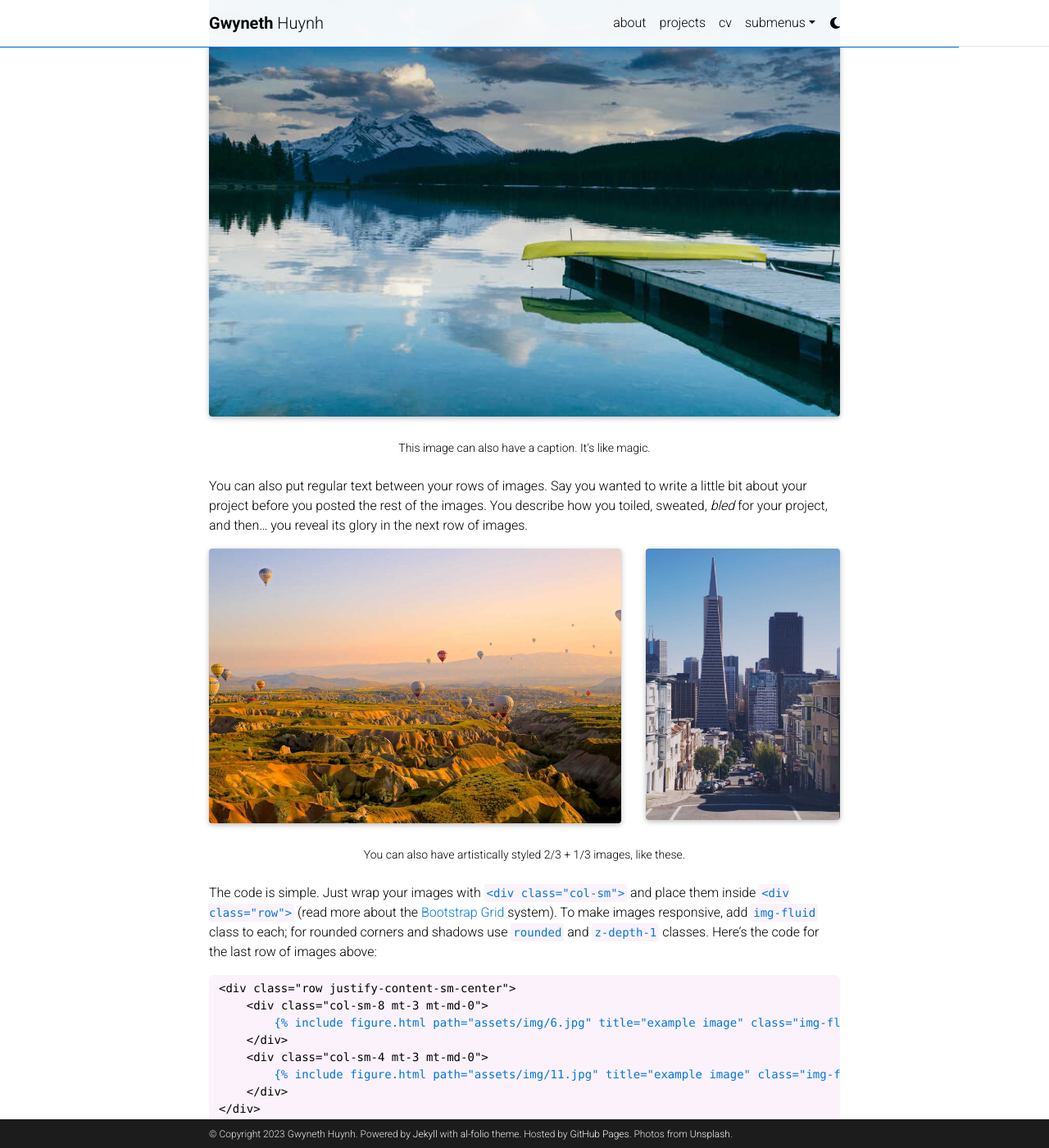
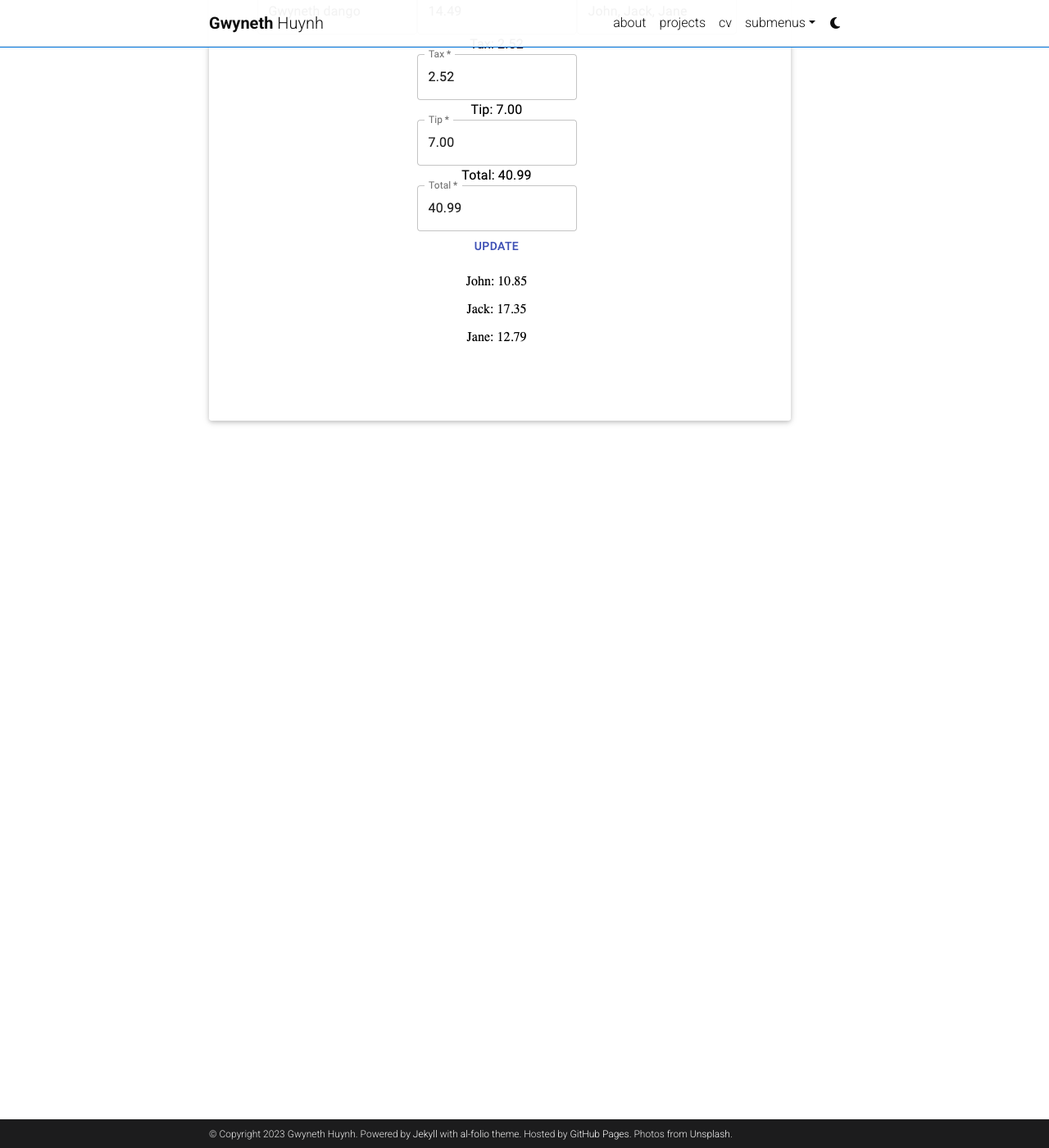
Before and after one commit to gwynethhuynh/gwynethhuynh.github.io, a Jekyll site: the page built from _projects/2_project.md, in a window 1280 px wide and 1400 px high, scrolled down 583 px. Shown: the whole window at 82% size. Built offline with Jekyll 4.4.1, drawn with Linux system fonts in a browser that asks for light colours; comment, search, counter and statistics services are not loaded; a style sheet for code colours, icons or effects is not loaded; some of the changed text lies outside the part shown.

Commit message:
Update splitit and distributed file system project pages

````diff
--- a/_projects/2_project.md
+++ b/_projects/2_project.md
@@ -5,66 +5,13 @@
 img: assets/img/bill-stock.jpeg
 importance: 2
 category: work
-giscus_comments: true
+giscus_comments: false
 ---
 
 Splitit is a web application using React and Django that allows groups to split restaurant bills according to the amount each person owes. I integrated Google Cloud Vision API to parse receipt images into an itemized total. I also designed a RESTful backend server, enabling receipt information to be stored persistently in an online database.
 
 <div class="row">
     <div class="col-sm mt-3 mt-md-0">
-        {% include figure.html path="assets/img/1.jpg" title="example image" class="img-fluid rounded z-depth-1" %}
-    </div>
-    <div class="col-sm mt-3 mt-md-0">
-        {% include figure.html path="assets/img/3.jpg" title="example image" class="img-fluid rounded z-depth-1" %}
-    </div>
-    <div class="col-sm mt-3 mt-md-0">
-        {% include figure.html path="assets/img/5.jpg" title="example image" class="img-fluid rounded z-depth-1" %}
+        {% include figure.html path="assets/img/splitit.png" title="example image" class="img-fluid rounded z-depth-1" %}
     </div>
 </div>
-<div class="caption">
-    Caption photos easily. On the left, a road goes through a tunnel. Middle, leaves artistically fall in a hipster photoshoot. Right, in another hipster photoshoot, a lumberjack grasps a handful of pine needles.
-</div>
-<div class="row">
-    <div class="col-sm mt-3 mt-md-0">
-        {% include figure.html path="assets/img/5.jpg" title="example image" class="img-fluid rounded z-depth-1" %}
-    </div>
-</div>
-<div class="caption">
-    This image can also have a caption. It's like magic.
-</div>
-
-You can also put regular text between your rows of images.
-Say you wanted to write a little bit about your project before you posted the rest of the images.
-You describe how you toiled, sweated, *bled* for your project, and then... you reveal its glory in the next row of images.
-
-
-<div class="row justify-content-sm-center">
-    <div class="col-sm-8 mt-3 mt-md-0">
-        {% include figure.html path="assets/img/6.jpg" title="example image" class="img-fluid rounded z-depth-1" %}
-    </div>
-    <div class="col-sm-4 mt-3 mt-md-0">
-        {% include figure.html path="assets/img/11.jpg" title="example image" class="img-fluid rounded z-depth-1" %}
-    </div>
-</div>
-<div class="caption">
-    You can also have artistically styled 2/3 + 1/3 images, like these.
-</div>
-
-
-The code is simple.
-Just wrap your images with `<div class="col-sm">` and place them inside `<div class="row">` (read more about the <a href="https://getbootstrap.com/docs/4.4/layout/grid/">Bootstrap Grid</a> system).
-To make images responsive, add `img-fluid` class to each; for rounded corners and shadows use `rounded` and `z-depth-1` classes.
-Here's the code for the last row of images above:
-
-{% raw %}
-```html
-<div class="row justify-content-sm-center">
-    <div class="col-sm-8 mt-3 mt-md-0">
-        {% include figure.html path="assets/img/6.jpg" title="example image" class="img-fluid rounded z-depth-1" %}
-    </div>
-    <div class="col-sm-4 mt-3 mt-md-0">
-        {% include figure.html path="assets/img/11.jpg" title="example image" class="img-fluid rounded z-depth-1" %}
-    </div>
-</div>
-```
-{% endraw %}
````
Also changed, not shown: _projects/3_project.md (+1 -55 lines), assets/img/gios.png (added), assets/img/splitit.png (added).
